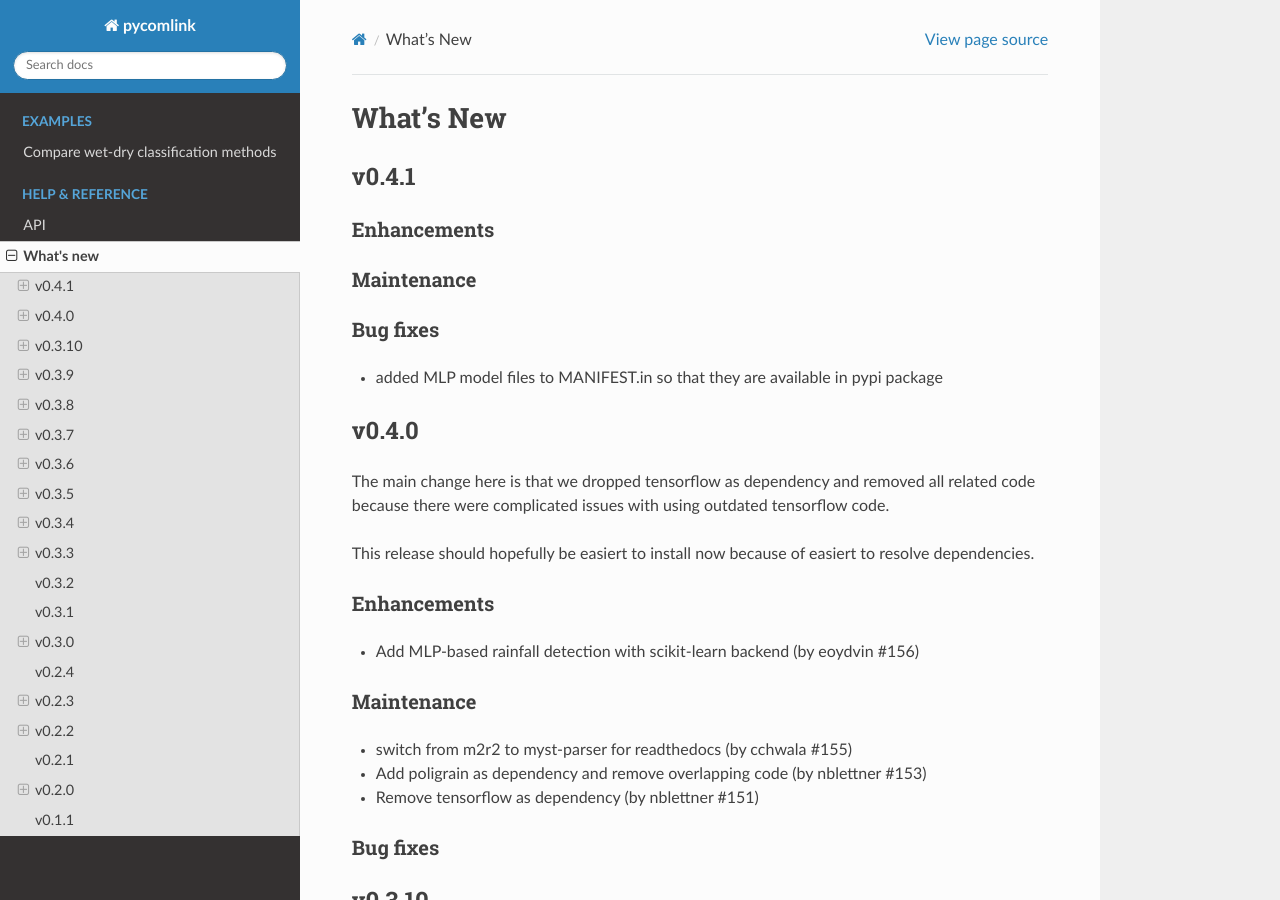
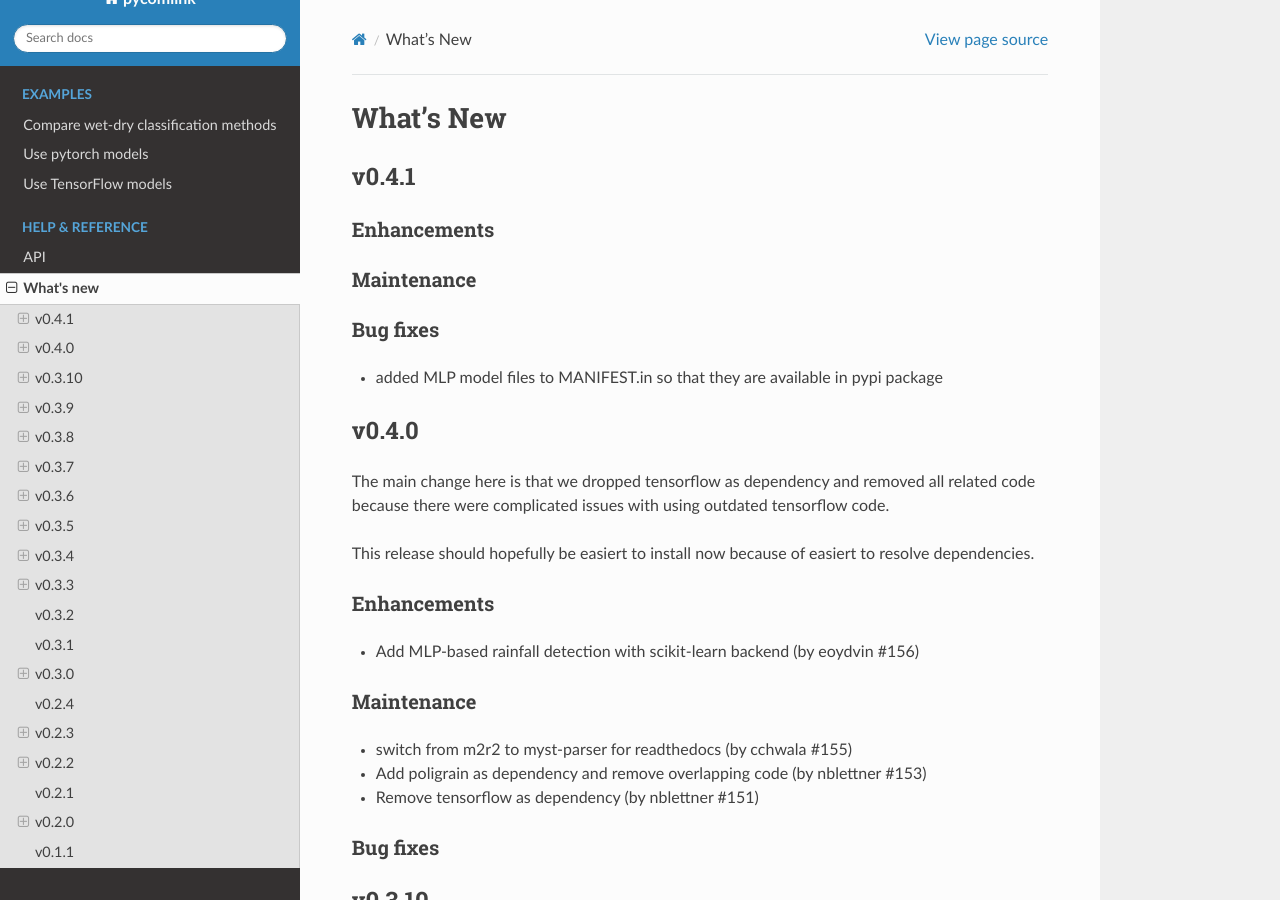
Before and after one commit to pycomlink/pycomlink, a Sphinx documentation site: the page built from docs/whats-new.rst, in a window 1280 px wide and 900 px high. Built offline with Sphinx 7.4.7 and the Read the Docs theme 3.1.0, drawn with Linux system fonts in a browser that asks for light colours; pages that are not in the unit, such as notebooks, are missing from menus.

Commit message:
clean up and add tensorflow and pytorch notebooks

```diff
--- a/docs/index.rst
+++ b/docs/index.rst
@@ -32,6 +32,8 @@ Usage
    notebooks/Wet-dry classification methods
    notebooks/Nearby link approach processing example
    notebooks/Get radar rainfall along CML paths
+   notebooks/Use pytorch models
+   notebooks/Use tensorflow models.ipynb
 
 .. toctree::
   :maxdepth: 1
```
Also changed, not shown: docs/notebooks/Use pytorch models.ipynb, docs/notebooks/Use tensorflow models.ipynb.
